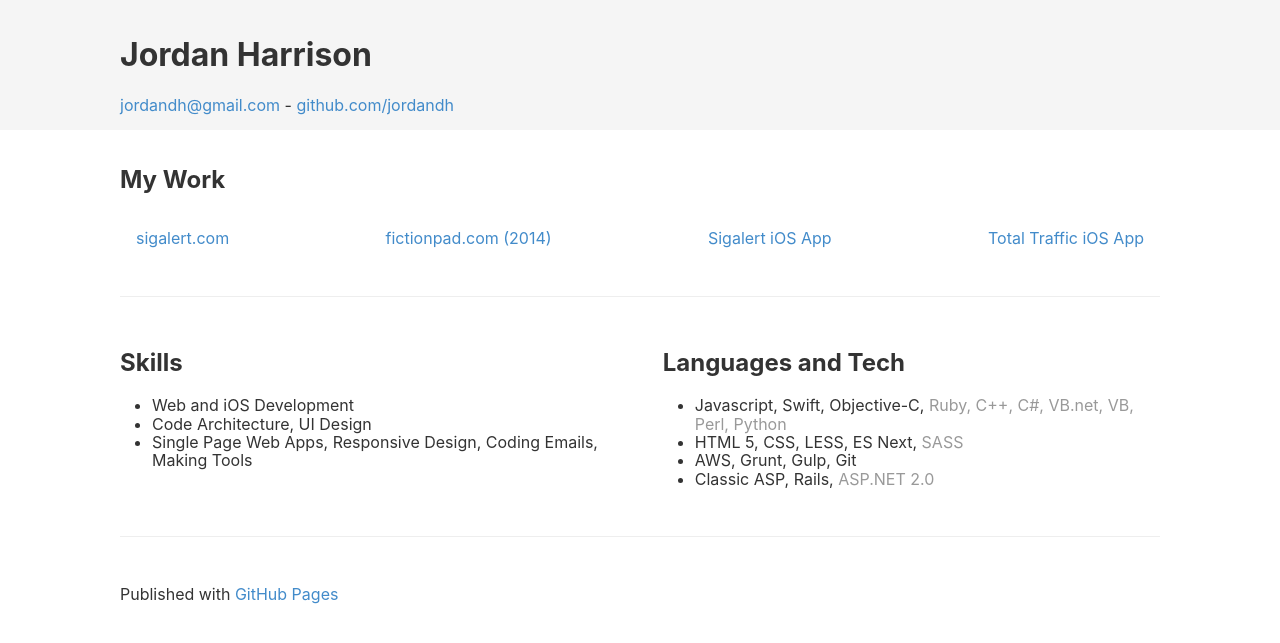
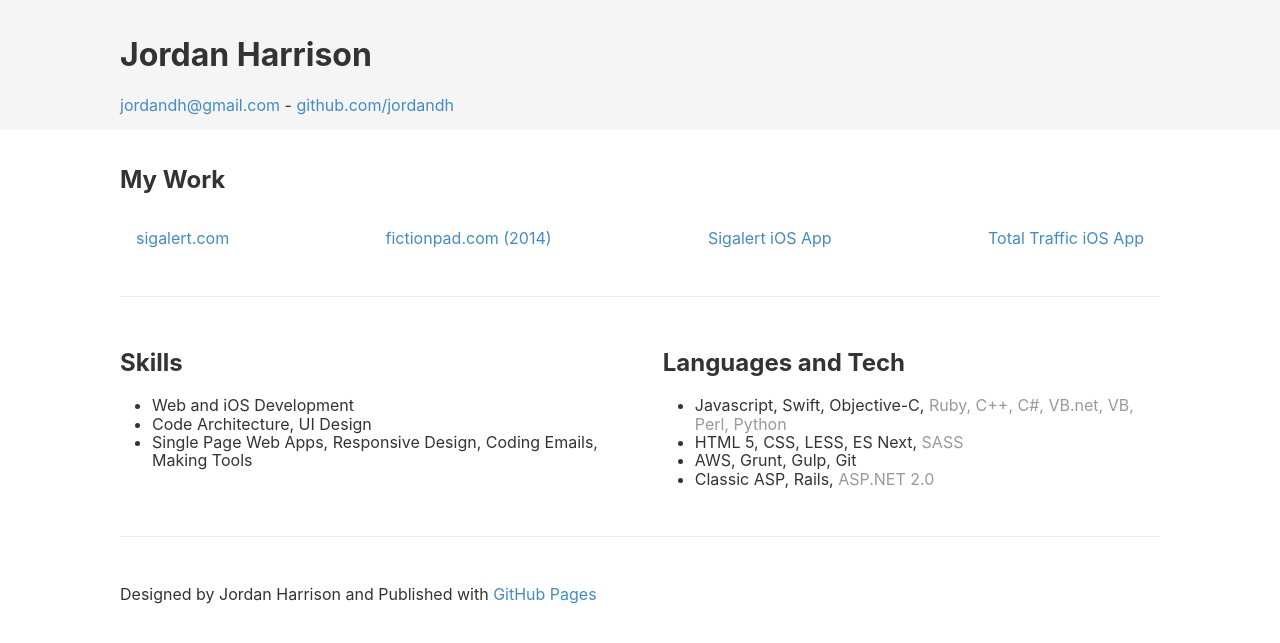
Before and after one commit to jordandh/resume, a Jekyll site: the page built from README.md, in a window 1280 px wide. Shown: the top 643 px of the page. Built offline with Jekyll 4.4.1, drawn with Linux system fonts in a browser that asks for light colours; our own code applies the rules of GitHub Pages for plain Markdown files.

Commit message:
Update default.html

```diff
--- a/_layouts/default.html
+++ b/_layouts/default.html
@@ -64,7 +64,7 @@
     </main>
 
     <footer>
-      <p>Published with <a href="https://pages.github.com">GitHub Pages</a></p>
+      <p>Designed by Jordan Harrison and Published with <a href="https://pages.github.com">GitHub Pages</a></p>
     </footer>
   </body>
 </html>
```
